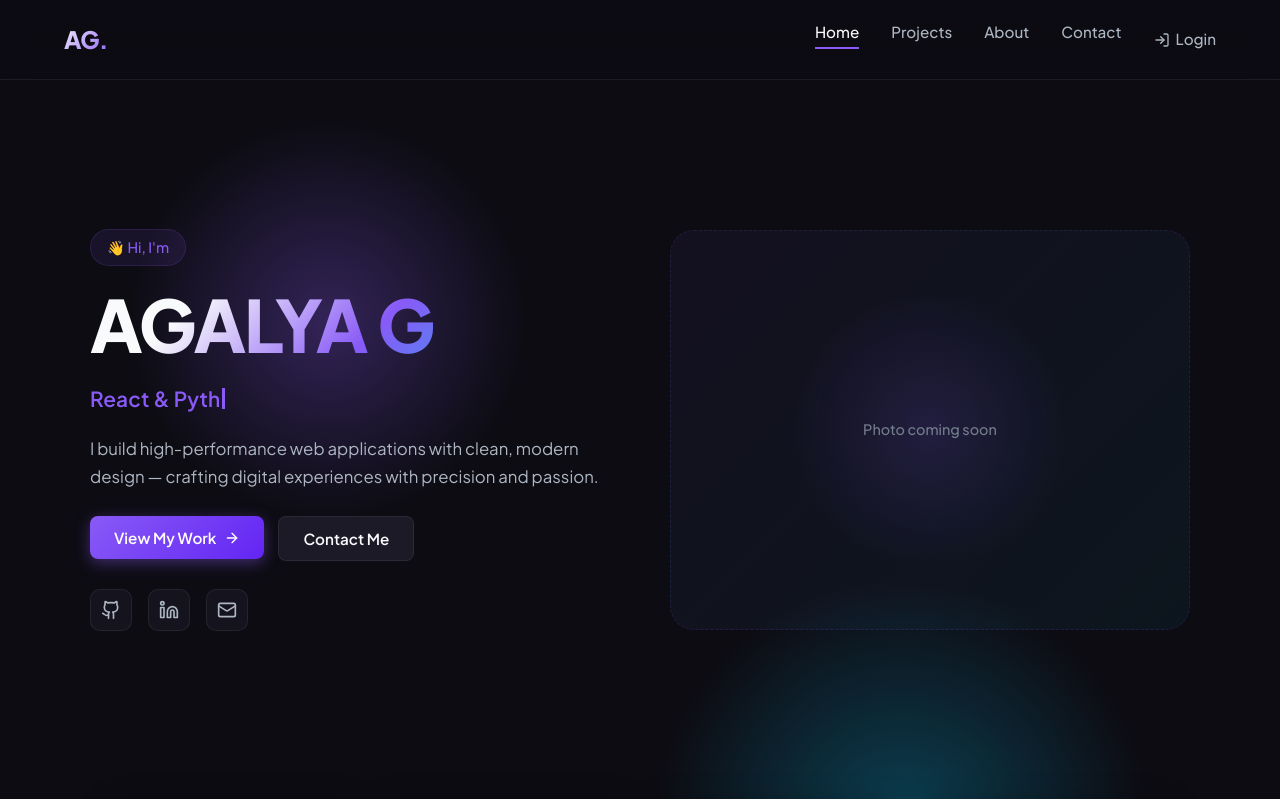
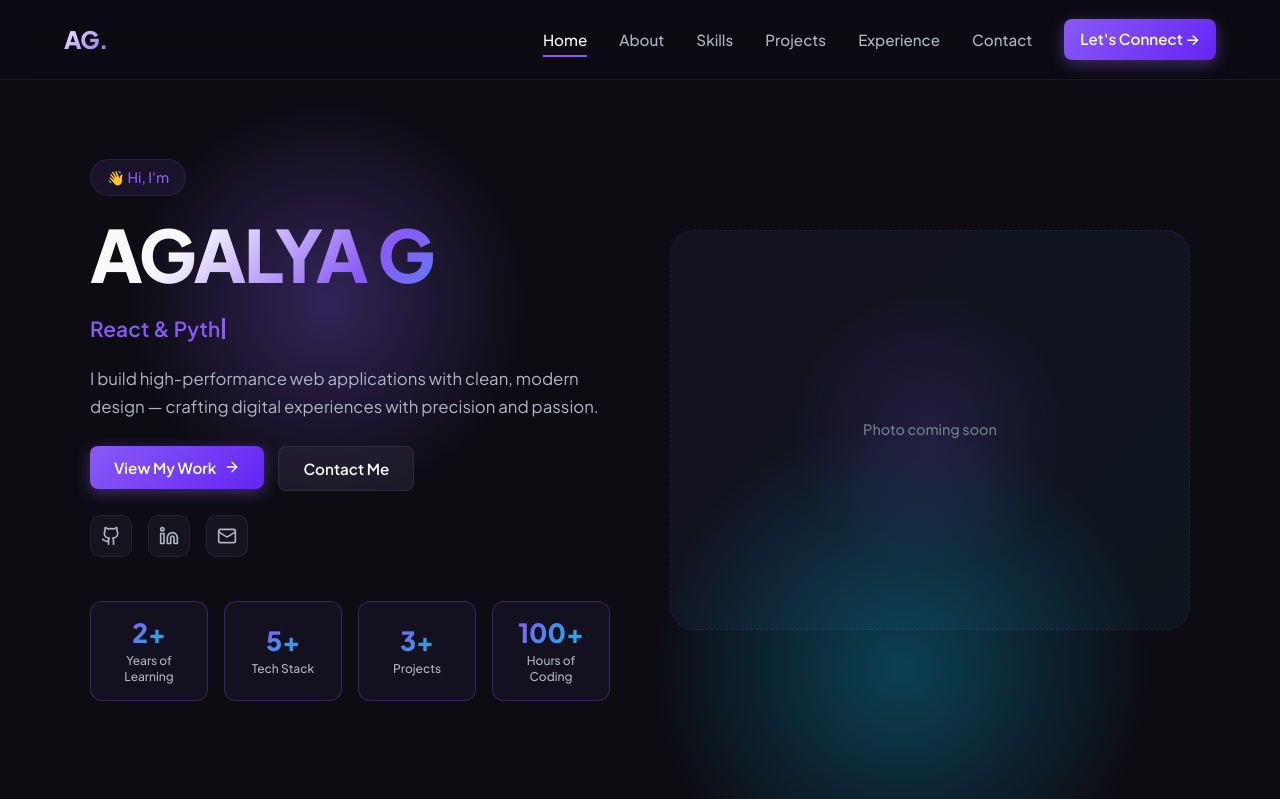
Before and after one commit to agalya2207/Agalya_01, a React (Vite) app: page / in a window 1280 px wide. Shown: the top 799 px of the page. Built offline with nearby package versions, Linux system fonts and the light colour scheme.

Commit message:
Add navbar updates and home page redesign

```diff
--- a/src/components/layout/Navbar.jsx
+++ b/src/components/layout/Navbar.jsx
@@ -1,11 +1,18 @@
-import React, { useState } from 'react';
-import { NavLink, Link } from 'react-router-dom';
+import { useState } from 'react';
+import { Link, useLocation } from 'react-router-dom';
 import { useAuth } from '../../hooks/useAuth';
-import { LayoutDashboard, LogIn, Menu, X } from 'lucide-react';
+import { LayoutDashboard, Menu, X } from 'lucide-react';
 
 const Navbar = () => {
   const { user } = useAuth();
   const [isOpen, setIsOpen] = useState(false);
+  const location = useLocation();
+
+  const getLinkClass = (path, hash = '') => {
+    const isPathActive = location.pathname === path;
+    const isHashActive = hash ? location.hash === hash : !location.hash;
+    return isPathActive && isHashActive ? "navbar-link active" : "navbar-link";
+  };
 
   return (
     <header className="navbar-header">
@@ -24,21 +31,24 @@ const Navbar = () => {
 
         {/* Menu */}
         <nav className={`navbar-nav ${isOpen ? 'open' : ''}`}>
-          <ul className="navbar-menu">
-            <li><NavLink to="/" className={({ isActive }) => isActive ? "navbar-link active" : "navbar-link"} onClick={() => setIsOpen(false)}>Home</NavLink></li>
-            <li><NavLink to="/projects" className={({ isActive }) => isActive ? "navbar-link active" : "navbar-link"} onClick={() => setIsOpen(false)}>Projects</NavLink></li>
-            <li><NavLink to="/about" className={({ isActive }) => isActive ? "navbar-link active" : "navbar-link"} onClick={() => setIsOpen(false)}>About</NavLink></li>
-            <li><NavLink to="/contact" className={({ isActive }) => isActive ? "navbar-link active" : "navbar-link"} onClick={() => setIsOpen(false)}>Contact</NavLink></li>
-            <li>
-              {user ? (
+          <ul className="navbar-menu" style={{ alignItems: 'center' }}>
+            <li><Link to="/" className={location.pathname === '/' ? "navbar-link active" : "navbar-link"} onClick={() => setIsOpen(false)}>Home</Link></li>
+            <li><Link to="/about" className={getLinkClass('/about')} onClick={() => setIsOpen(false)}>About</Link></li>
+            <li><Link to="/about#skills" className={getLinkClass('/about', '#skills')} onClick={() => setIsOpen(false)}>Skills</Link></li>
+            <li><Link to="/projects" className={location.pathname === '/projects' ? "navbar-link active" : "navbar-link"} onClick={() => setIsOpen(false)}>Projects</Link></li>
+            <li><Link to="/about#experience" className={getLinkClass('/about', '#experience')} onClick={() => setIsOpen(false)}>Experience</Link></li>
+            <li><Link to="/contact" className={location.pathname === '/contact' ? "navbar-link active" : "navbar-link"} onClick={() => setIsOpen(false)}>Contact</Link></li>
+            {user && (
+              <li>
                 <Link to="/admin/dashboard" className="navbar-link" style={{ display: 'flex', alignItems: 'center', gap: '6px', color: 'var(--color-primary)' }} onClick={() => setIsOpen(false)}>
                   <LayoutDashboard size={16} /> Console
                 </Link>
-              ) : (
-                <Link to="/login" className="navbar-link" style={{ display: 'flex', alignItems: 'center', gap: '6px' }} onClick={() => setIsOpen(false)}>
-                  <LogIn size={16} /> Login
-                </Link>
-              )}
+              </li>
+            )}
+            <li>
+              <Link to="/contact" className="btn btn-primary" onClick={() => setIsOpen(false)} style={{ padding: '8px 16px', fontSize: '0.95rem', display: 'inline-flex', alignItems: 'center' }}>
+                Let&apos;s Connect &rarr;
+              </Link>
             </li>
           </ul>
         </nav>
--- a/src/pages/public/About.jsx
+++ b/src/pages/public/About.jsx
@@ -1,10 +1,24 @@
-import React, { useEffect, useState } from 'react';
+import { useEffect, useState } from 'react';
+import { useLocation } from 'react-router-dom';
 import { supabase } from '../../services/supabaseClient';
 import { Briefcase, Calendar } from 'lucide-react';
 
 const About = () => {
   const [profile, setProfile] = useState(null);
   const [loading, setLoading] = useState(true);
+  const location = useLocation();
+
+  useEffect(() => {
+    if (!loading && location.hash) {
+      const id = location.hash.substring(1);
+      const element = document.getElementById(id);
+      if (element) {
+        const yOffset = -100; // accounts for 80px navbar height + extra padding
+        const y = element.getBoundingClientRect().top + window.pageYOffset + yOffset;
+        window.scrollTo({ top: y, behavior: 'smooth' });
+      }
+    }
+  }, [location, loading]);
 
   useEffect(() => {
     const fetchProfile = async () => {
@@ -72,7 +86,7 @@ const About = () => {
           </p>
         </div>
 
-        <div className="glass-panel" style={{ padding: '30px', display: 'flex', flexDirection: 'column', gap: '20px' }}>
+        <div id="skills" className="glass-panel" style={{ padding: '30px', display: 'flex', flexDirection: 'column', gap: '20px' }}>
           <h3 style={{ fontSize: '1.15rem', fontWeight: 700, borderBottom: '1px solid var(--color-border)', paddingBottom: '10px' }}>
             Core Skills
           </h3>
@@ -98,7 +112,7 @@ const About = () => {
       </section>
 
       {/* Timeline Section */}
-      <section style={{ display: 'flex', flexDirection: 'column', gap: '32px' }}>
+      <section id="experience" style={{ display: 'flex', flexDirection: 'column', gap: '32px' }}>
         <h2 className="title-medium" style={{ display: 'flex', alignItems: 'center', gap: '10px' }}>
           <Briefcase color="var(--color-primary)" /> Career Timeline
         </h2>
--- a/src/pages/public/Home.jsx
+++ b/src/pages/public/Home.jsx
@@ -1,6 +1,6 @@
 import { useEffect, useState } from 'react';
 import { Link } from 'react-router-dom';
-import { ArrowRight, Github, Linkedin, Mail } from 'lucide-react';
+import { ArrowRight, Github, Linkedin, Mail, Home as HomeIcon, User, Code, Instagram } from 'lucide-react';
 import Button from '../../components/common/Button';
 
 const roleTitles = [
@@ -12,7 +12,7 @@ const roleTitles = [
 const stats = [
   { value: "2+", label: "Years of Learning" },
   { value: "5+", label: "Tech Stack" },
-  { value: "3+", label: "Projects Completed" },
+  { value: "3+", label: "Projects" },
   { value: "100+", label: "Hours of Coding" },
 ];
 
@@ -132,7 +132,7 @@ const Home = () => {
         .hero-socials {
           display: flex;
           gap: 16px;
-          margin-top: 8px;
+          margin-top: 4px;
         }
         .hero-social-link {
           display: flex;
@@ -151,6 +151,50 @@ const Home = () => {
           border-color: var(--color-primary);
           transform: translateY(-3px);
           box-shadow: 0 6px 20px var(--color-primary-glow);
+        }
+
+        /* ── Inline Stats ── */
+        .hero-left-stats {
+          display: grid;
+          grid-template-columns: repeat(4, 1fr);
+          gap: 16px;
+          margin-top: 24px;
+          width: 100%;
+          max-width: 620px;
+        }
+        .left-stat-item {
+          display: flex;
+          flex-direction: column;
+          align-items: center;
+          justify-content: center;
+          text-align: center;
+          gap: 6px;
+          padding: 16px 24px;
+          border: 1px solid rgba(139, 92, 246, 0.3);
+          background: rgba(139, 92, 246, 0.05);
+          border-radius: 12px;
+          transition: all 0.3s ease;
+          backdrop-filter: blur(8px);
+        }
+        .left-stat-item:hover {
+          border-color: rgba(139, 92, 246, 0.6);
+          transform: scale(1.05);
+          background: rgba(139, 92, 246, 0.08);
+        }
+        .left-stat-value {
+          font-size: 1.65rem;
+          font-weight: 800;
+          background: linear-gradient(135deg, var(--color-primary), var(--color-secondary));
+          -webkit-background-clip: text;
+          -webkit-text-fill-color: transparent;
+          background-clip: text;
+          line-height: 1.1;
+        }
+        .left-stat-label {
+          font-size: 0.75rem;
+          color: var(--color-text-muted);
+          font-weight: 500;
+          line-height: 1.3;
         }
 
         /* ── Right Column (placeholder) ── */
@@ -185,49 +229,6 @@ const Home = () => {
           z-index: 1;
         }
 
-        /* ── Stats Row ── */
-        .hero-stats {
-          display: grid;
-          grid-template-columns: repeat(4, 1fr);
-          gap: 24px;
-          max-width: 1100px;
-          width: 100%;
-          margin: 0 auto;
-          padding: 0 20px 60px;
-        }
-        .stat-item {
-          display: flex;
-          flex-direction: column;
-          align-items: center;
-          gap: 6px;
-          padding: 28px 16px;
-          border-radius: 16px;
-          background: var(--color-surface);
-          border: 1px solid var(--color-border);
-          backdrop-filter: var(--glass-blur);
-          transition: var(--transition-smooth);
-        }
-        .stat-item:hover {
-          border-color: rgba(139, 92, 246, 0.25);
-          transform: translateY(-4px);
-          box-shadow: 0 8px 24px rgba(139, 92, 246, 0.1);
-        }
-        .stat-value {
-          font-size: 2rem;
-          font-weight: 800;
-          background: linear-gradient(135deg, var(--color-primary), var(--color-secondary));
-          -webkit-background-clip: text;
-          -webkit-text-fill-color: transparent;
-          background-clip: text;
-          line-height: 1;
-        }
-        .stat-label {
-          font-size: 0.85rem;
-          color: var(--color-text-muted);
-          font-weight: 500;
-          text-align: center;
-        }
-
         /* ── Responsive ── */
         @media (max-width: 900px) {
           .hero-grid {
@@ -244,29 +245,108 @@ const Home = () => {
           .hero-desc { text-align: center; }
           .hero-buttons { justify-content: center; }
           .hero-socials { justify-content: center; }
+          .hero-left-stats {
+            grid-template-columns: repeat(2, 1fr);
+            gap: 16px;
+            max-width: 480px;
+          }
+          .left-stat-item {
+            align-items: center;
+            padding: 16px 20px;
+          }
           .hero-right {
             min-height: 280px;
             order: -1;
           }
-          .hero-stats {
-            grid-template-columns: repeat(2, 1fr);
-            gap: 16px;
+        }
+        @media (max-width: 500px) {
+          .hero-name { font-size: 2.5rem; }
+        }
+
+        /* ── Sidebar Social Bar ── */
+        .social-sidebar {
+          position: fixed;
+          left: 24px;
+          top: 50%;
+          transform: translateY(-50%);
+          display: flex;
+          flex-direction: column;
+          gap: 16px;
+          padding: 20px 10px;
+          z-index: 90;
+          background: rgba(24, 20, 36, 0.45);
+          border: 1px solid rgba(255, 255, 255, 0.08);
+          border-radius: 30px;
+          backdrop-filter: blur(16px);
+          -webkit-backdrop-filter: blur(16px);
+          box-shadow: 0 10px 30px rgba(0, 0, 0, 0.4);
+          animation: sidebarFadeIn 1.2s cubic-bezier(0.25, 0.8, 0.25, 1);
+        }
+        @keyframes sidebarFadeIn {
+          from { opacity: 0; transform: translate(-20px, -50%); }
+          to { opacity: 1; transform: translate(0, -50%); }
+        }
+        .social-sidebar-item {
+          display: flex;
+          align-items: center;
+          justify-content: center;
+          width: 42px;
+          height: 42px;
+          border-radius: 50%;
+          color: var(--color-text-muted);
+          transition: var(--transition-spring);
+          background: transparent;
+        }
+        .social-sidebar-item:hover {
+          color: var(--color-primary);
+          background: rgba(139, 92, 246, 0.12);
+          transform: scale(1.15);
+          box-shadow: 0 0 15px rgba(139, 92, 246, 0.2);
+        }
+        @media (max-width: 900px) {
+          .social-sidebar {
+            display: none;
           }
         }
-        @media (max-width: 480px) {
-          .hero-name { font-size: 2.5rem; }
-          .hero-stats { grid-template-columns: repeat(2, 1fr); }
-          .stat-item { padding: 20px 12px; }
-          .stat-value { font-size: 1.6rem; }
-        }
       `}</style>
+
+      {/* Fixed Social Sidebar - Desktop Only */}
+      <div className="social-sidebar">
+        <Link to="/" className="social-sidebar-item" aria-label="Home">
+          <HomeIcon size={20} />
+        </Link>
+        <Link to="/about" className="social-sidebar-item" aria-label="About">
+          <User size={20} />
+        </Link>
+        <Link to="/about#skills" className="social-sidebar-item" aria-label="Skills">
+          <Code size={20} />
+        </Link>
+        <Link to="/projects" className="social-sidebar-item" aria-label="Projects">
+          <Code size={20} />
+        </Link>
+        <Link to="/about#experience" className="social-sidebar-item" aria-label="Experience">
+          <User size={20} />
+        </Link>
+        <Link to="/contact" className="social-sidebar-item" aria-label="Contact">
+          <Mail size={20} />
+        </Link>
+        <a href="https://linkedin.com" target="_blank" rel="noopener noreferrer" className="social-sidebar-item" aria-label="LinkedIn">
+          <Linkedin size={20} />
+        </a>
+        <a href="https://github.com" target="_blank" rel="noopener noreferrer" className="social-sidebar-item" aria-label="GitHub">
+          <Github size={20} />
+        </a>
+        <a href="https://instagram.com" target="_blank" rel="noopener noreferrer" className="social-sidebar-item" aria-label="Instagram">
+          <Instagram size={20} />
+        </a>
+      </div>
 
       {/* ── Hero Section ── */}
       <div className="hero-wrapper">
         <div className="hero-grid">
           {/* Left Column */}
           <div className="hero-left">
-            <div className="hero-badge">👋 Hi, I'm</div>
+            <div className="hero-badge">👋 Hi, I&apos;m</div>
 
             <h1 className="hero-name">AGALYA G</h1>
 
@@ -302,6 +382,16 @@ const Home = () => {
                 <Mail size={20} />
               </a>
             </div>
+
+            {/* Stats inline */}
+            <div className="hero-left-stats">
+              {stats.map((stat, i) => (
+                <div className="left-stat-item" key={i}>
+                  <span className="left-stat-value">{stat.value}</span>
+                  <span className="left-stat-label">{stat.label}</span>
+                </div>
+              ))}
+            </div>
           </div>
 
           {/* Right Column */}
@@ -310,16 +400,6 @@ const Home = () => {
           </div>
         </div>
       </div>
-
-      {/* ── Stats Row ── */}
-      <div className="hero-stats">
-        {stats.map((stat, i) => (
-          <div className="stat-item glass-panel" key={i}>
-            <span className="stat-value">{stat.value}</span>
-            <span className="stat-label">{stat.label}</span>
-          </div>
-        ))}
-      </div>
     </div>
   );
 };
--- a/src/styles/global.css
+++ b/src/styles/global.css
@@ -397,23 +397,25 @@ dialog {
   max-width: 550px;
   margin: auto;
   box-shadow: 0 20px 50px rgba(0, 0, 0, 0.6);
-  opacity: 0;
-  transform: scale(0.9);
-  transition: opacity 0.3s ease, transform 0.3s cubic-bezier(0.34, 1.56, 0.64, 1);
   display: flex;
   flex-direction: column;
   gap: 20px;
+  opacity: 0;
+  transform: scale(0.9);
 }
 
 dialog[open] {
-  opacity: 1;
-  transform: scale(1);
+  animation: dialogScaleIn 0.3s cubic-bezier(0.34, 1.56, 0.64, 1) forwards;
 }
 
-@starting-style {
-  dialog[open] {
+@keyframes dialogScaleIn {
+  from {
     opacity: 0;
     transform: scale(0.9);
+  }
+  to {
+    opacity: 1;
+    transform: scale(1);
   }
 }
 
```
Also changed, not shown: 1 other file (tests, documents, lock files or other folders).
